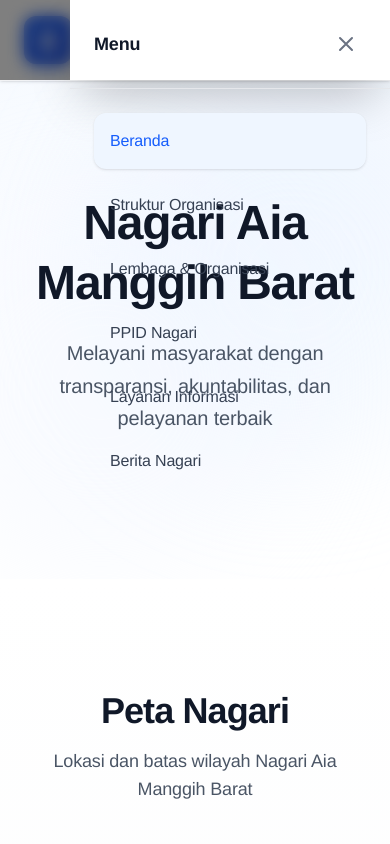
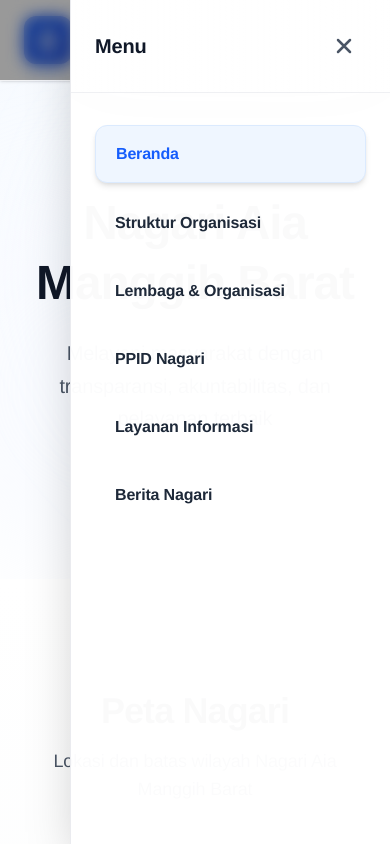
Before and after one commit to websiteaiamanggihbarat-lang/websitenagari, a Next.js app: page / in a window 390 px wide. Both pictures are taken after a click on the button "Toggle menu". Shown: the top 844 px of the page. Built offline with nearby package versions, Linux system fonts and the light colour scheme.

Commit message:
revisi sidebar eggen

```diff
--- a/components/Navigation.tsx
+++ b/components/Navigation.tsx
@@ -101,19 +101,19 @@ export default function Navigation() {
           <>
             {/* Backdrop Overlay */}
             <div
-              className="fixed inset-0 bg-black/50 backdrop-blur-sm z-40 lg:hidden"
+              className="fixed inset-0 bg-black/40 backdrop-blur-sm z-40 lg:hidden"
               onClick={() => setIsMenuOpen(false)}
             ></div>
 
-            {/* Sidebar from right */}
-            <div className="fixed top-0 right-0 h-full w-80 max-w-[85vw] bg-white shadow-2xl z-50 lg:hidden animate-slide-in-right">
+            {/* Sidebar from right with glassmorphism */}
+            <div className="fixed top-0 right-0 h-screen w-80 max-w-[85vw] bg-white/98 backdrop-blur-2xl shadow-2xl z-50 lg:hidden animate-slide-in-right border-l border-gray-200/80">
               <div className="flex flex-col h-full">
                 {/* Header */}
-                <div className="flex items-center justify-between p-6 border-b border-gray-200">
-                  <h2 className="text-lg font-bold text-gray-900">Menu</h2>
+                <div className="flex items-center justify-between p-6 border-b border-gray-200/60 bg-gradient-to-r from-white/90 to-white/70 backdrop-blur-md">
+                  <h2 className="text-xl font-bold text-gray-900">Menu</h2>
                   <button
                     onClick={() => setIsMenuOpen(false)}
-                    className="p-2 text-gray-500 hover:text-gray-700 hover:bg-gray-100 rounded-lg transition-colors"
+                    className="p-2.5 text-gray-600 hover:text-gray-900 hover:bg-gray-100/80 rounded-xl transition-all duration-200"
                     aria-label="Close menu"
                   >
                     <svg
@@ -125,7 +125,7 @@ export default function Navigation() {
                       <path
                         strokeLinecap="round"
                         strokeLinejoin="round"
-                        strokeWidth={2}
+                        strokeWidth={2.5}
                         d="M6 18L18 6M6 6l12 12"
                       />
                     </svg>
@@ -133,17 +133,17 @@ export default function Navigation() {
                 </div>
 
                 {/* Menu Items */}
-                <div className="p-6">
-                  <div className="flex flex-col space-y-2">
+                <div className="flex-1 p-6 pt-8 flex flex-col justify-start">
+                  <div className="flex flex-col space-y-3">
                     {navItems.map((item) => (
                       <Link
                         key={item.href}
                         href={item.href}
                         onClick={() => setIsMenuOpen(false)}
-                        className={`px-4 py-4 text-base font-medium rounded-xl transition-all duration-200 ${
+                        className={`px-5 py-4 text-base font-semibold rounded-xl transition-all duration-200 ${
                           pathname === item.href
-                            ? "text-blue-600 bg-blue-50 shadow-sm"
-                            : "text-gray-700 hover:bg-gray-50 hover:text-blue-600"
+                            ? "text-blue-600 bg-blue-50 shadow-md border border-blue-100"
+                            : "text-gray-800 hover:bg-gray-100/80 hover:text-blue-600"
                         }`}
                       >
                         {item.label}
```
